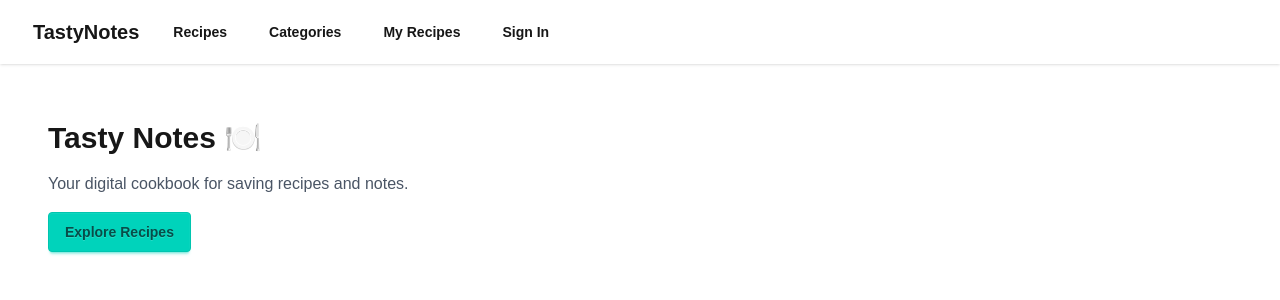
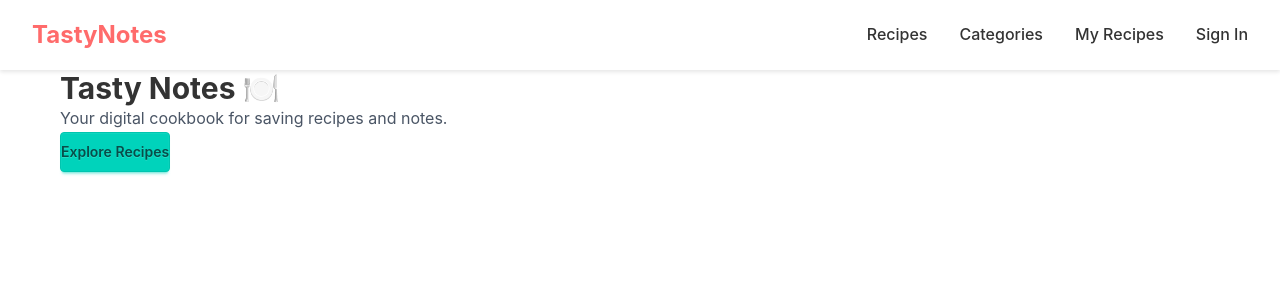
Before and after one commit to waqvirk/tasty-notes, a Next.js app: page / in a window 1280 px wide. Shown: the top 300 px of the page. Built offline with nearby package versions, Linux system fonts and the light colour scheme.

Commit message:
only added styling and cards but still empty

```diff
--- a/src/app/globals.css
+++ b/src/app/globals.css
@@ -25,3 +25,253 @@ body {
   color: var(--foreground);
   font-family: Arial, Helvetica, sans-serif;
 }
+* {
+    margin: 0;
+    padding: 0;
+    box-sizing: border-box;
+}
+
+body {
+    font-family: -apple-system, BlinkMacSystemFont, 'Segoe UI', Roboto, Oxygen, Ubuntu, Cantarell, sans-serif;
+    line-height: 1.6;
+    color: #333;
+}
+
+.container {
+    max-width: 1200px;
+    margin: 0 auto;
+    padding: 0 20px;
+}
+
+/* Navbar */
+.navbar {
+    background: white;
+    box-shadow: 0 2px 4px rgba(0,0,0,0.1);
+    padding: 1rem 2rem;
+    display: flex;
+    justify-content: space-between;
+    align-items: center;
+}
+
+.logo {
+    font-size: 1.5rem;
+    font-weight: bold;
+    color: #ff6b6b;
+}
+
+.logo a {
+    text-decoration: none;
+    color: #ff6b6b;
+}
+
+.nav-links {
+    display: flex;
+    gap: 2rem;
+}
+
+.nav-links a {
+    text-decoration: none;
+    color: #333;
+    font-weight: 500;
+    transition: color 0.3s;
+}
+
+.nav-links a:hover {
+    color: #ff6b6b;
+}
+
+/* Hero Section */
+.hero {
+    background: linear-gradient(135deg, #667eea 0%, #764ba2 100%);
+    color: white;
+    padding: 4rem 2rem;
+    text-align: center;
+}
+
+.hero h1 {
+    font-size: 3rem;
+    margin-bottom: 1rem;
+}
+
+.hero p {
+    font-size: 1.2rem;
+    margin-bottom: 2rem;
+}
+
+.search-box {
+    max-width: 600px;
+    margin: 2rem auto;
+    padding: 1rem;
+    background: white;
+    border-radius: 50px;
+    box-shadow: 0 4px 6px rgba(0,0,0,0.1);
+}
+
+.hero-image {
+    margin-top: 2rem;
+    padding: 2rem;
+    background: rgba(255,255,255,0.1);
+    border-radius: 10px;
+}
+
+/* Breadcrumb */
+.breadcrumb {
+    padding: 1rem 2rem;
+    background: #f8f9fa;
+}
+
+.breadcrumb a {
+    color: #667eea;
+    text-decoration: none;
+    margin-right: 0.5rem;
+}
+
+/* Recipe Grid */
+.recipe-section {
+    padding: 3rem 2rem;
+}
+
+.recipe-section h2 {
+    text-align: center;
+    font-size: 2.5rem;
+    margin-bottom: 2rem;
+    color: #333;
+}
+
+.recipe-grid {
+    display: grid;
+    grid-template-columns: repeat(auto-fill, minmax(280px, 1fr));
+    gap: 2rem;
+    max-width: 1200px;
+    margin: 0 auto;
+}
+
+/* Recipe Card */
+.recipe-card {
+    background: white;
+    border-radius: 10px;
+    overflow: hidden;
+    box-shadow: 0 2px 8px rgba(0,0,0,0.1);
+    transition: transform 0.3s, box-shadow 0.3s;
+    cursor: pointer;
+}
+
+.recipe-card:hover {
+    transform: translateY(-5px);
+    box-shadow: 0 4px 12px rgba(0,0,0,0.15);
+}
+
+.recipe-card-image {
+    width: 100%;
+    height: 200px;
+    background: #e9ecef;
+    display: flex;
+    align-items: center;
+    justify-content: center;
+    font-size: 1.2rem;
+    color: #6c757d;
+}
+
+.recipe-card-content {
+    padding: 1.5rem;
+}
+
+.recipe-card-content h3 {
+    font-size: 1.3rem;
+    margin-bottom: 1rem;
+    color: #333;
+}
+
+.recipe-meta {
+    display: flex;
+    justify-content: space-between;
+    font-size: 0.9rem;
+    color: #6c757d;
+}
+
+/* Category Section */
+.category-section {
+    padding: 3rem 2rem;
+    background: #f8f9fa;
+}
+
+.category-section h2 {
+    text-align: center;
+    font-size: 2.5rem;
+    margin-bottom: 2rem;
+}
+
+.category-grid {
+    display: grid;
+    grid-template-columns: repeat(auto-fill, minmax(150px, 1fr));
+    gap: 1.5rem;
+    max-width: 1200px;
+    margin: 0 auto;
+}
+
+.category-card {
+    background: white;
+    padding: 2rem;
+    border-radius: 10px;
+    text-align: center;
+    box-shadow: 0 2px 8px rgba(0,0,0,0.1);
+    transition: transform 0.3s;
+    cursor: pointer;
+}
+
+.category-card:hover {
+    transform: translateY(-5px);
+}
+
+.category-card .icon {
+    font-size: 3rem;
+    margin-bottom: 1rem;
+}
+
+.category-card h3 {
+    font-size: 1.1rem;
+    color: #333;
+}
+
+/* Footer */
+.footer {
+    background: #2c3e50;
+    color: white;
+    padding: 3rem 2rem;
+}
+
+.footer-content {
+    display: grid;
+    grid-template-columns: repeat(auto-fit, minmax(200px, 1fr));
+    gap: 2rem;
+    max-width: 1200px;
+    margin: 0 auto;
+}
+
+.footer-section h3 {
+    margin-bottom: 1rem;
+    font-size: 1.2rem;
+}
+
+.footer-section ul {
+    list-style: none;
+}
+
+.footer-section ul li {
+    margin-bottom: 0.5rem;
+}
+
+.footer-section a {
+    color: #ecf0f1;
+    text-decoration: none;
+    transition: color 0.3s;
+}
+
+.footer-section a:hover {
+    color: #ff6b6b;
+}
+.Logo a {
+    display: flex;
+    align-items: center;
+    gap: 0.5rem;
+}
--- a/src/components/Navbar.tsx
+++ b/src/components/Navbar.tsx
@@ -1,29 +1,23 @@
 'use client';
 
 import Link from 'next/link';
+import Image from 'next/image';
 
 export default function Navbar() {
   return (
-    <div className="navbar bg-base-100 shadow-sm px-4">
-      <div className="flex">
-        <Link href="/" className="btn btn-ghost text-xl">
+    <nav className="navbar">
+      <div className="logo">
+        <Link href="/">
+
           TastyNotes
         </Link>
       </div>
-      <div className="flex gap-2">
-        <Link href="/recipes" className="btn btn-ghost">
-          Recipes
-        </Link>
-        <Link href="/categories" className="btn btn-ghost">
-          Categories
-        </Link>
-        <Link href="/my-recipes" className="btn btn-ghost">
-          My Recipes
-        </Link>
-        <Link href="/sign-in" className="btn btn-ghost">
-          Sign In
-        </Link>
+      <div className="nav-links">
+        <Link href="/recipes">Recipes</Link>
+        <Link href="/categories">Categories</Link>
+        <Link href="/my-recipes">My Recipes</Link>
+        <Link href="/sign-in">Sign In</Link>
       </div>
-    </div>
+    </nav>
   );
 }
--- a/src/components/recipeCard.tsx
+++ b/src/components/recipeCard.tsx
@@ -1,7 +1,17 @@
-export default function RecipeCard({ recipe }) {
+export default function RecipeCard({ recipe }: { recipe: any }) {
   return (
-    <div className="p-4 border rounded">
-      <h2>{recipe.title}</h2>
+    <div className="recipe-card">
+      <div className="recipe-card-image">
+        [Bild]
+      </div>
+      <div className="recipe-card-content">
+        <h2>{recipe.title}</h2>
+        <div className="recipe-meta">
+          <span>⏱ 30 Min</span>
+          <span>👤 4 Portionen</span>
+          <span>⭐ 4.5</span>
+        </div>
+      </div>
     </div>
   );
 }
```
Also changed, not shown: Logo.jpeg (added).
